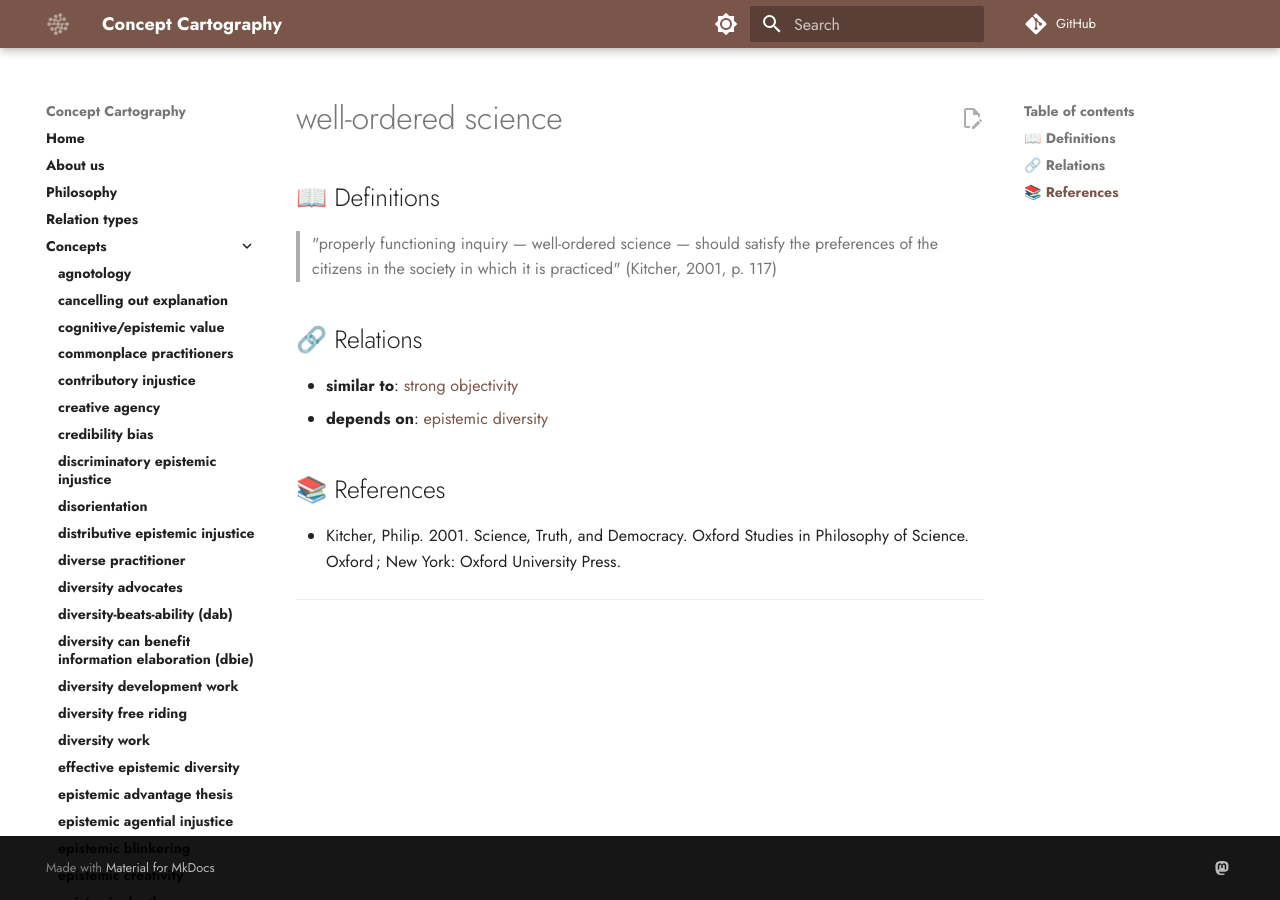
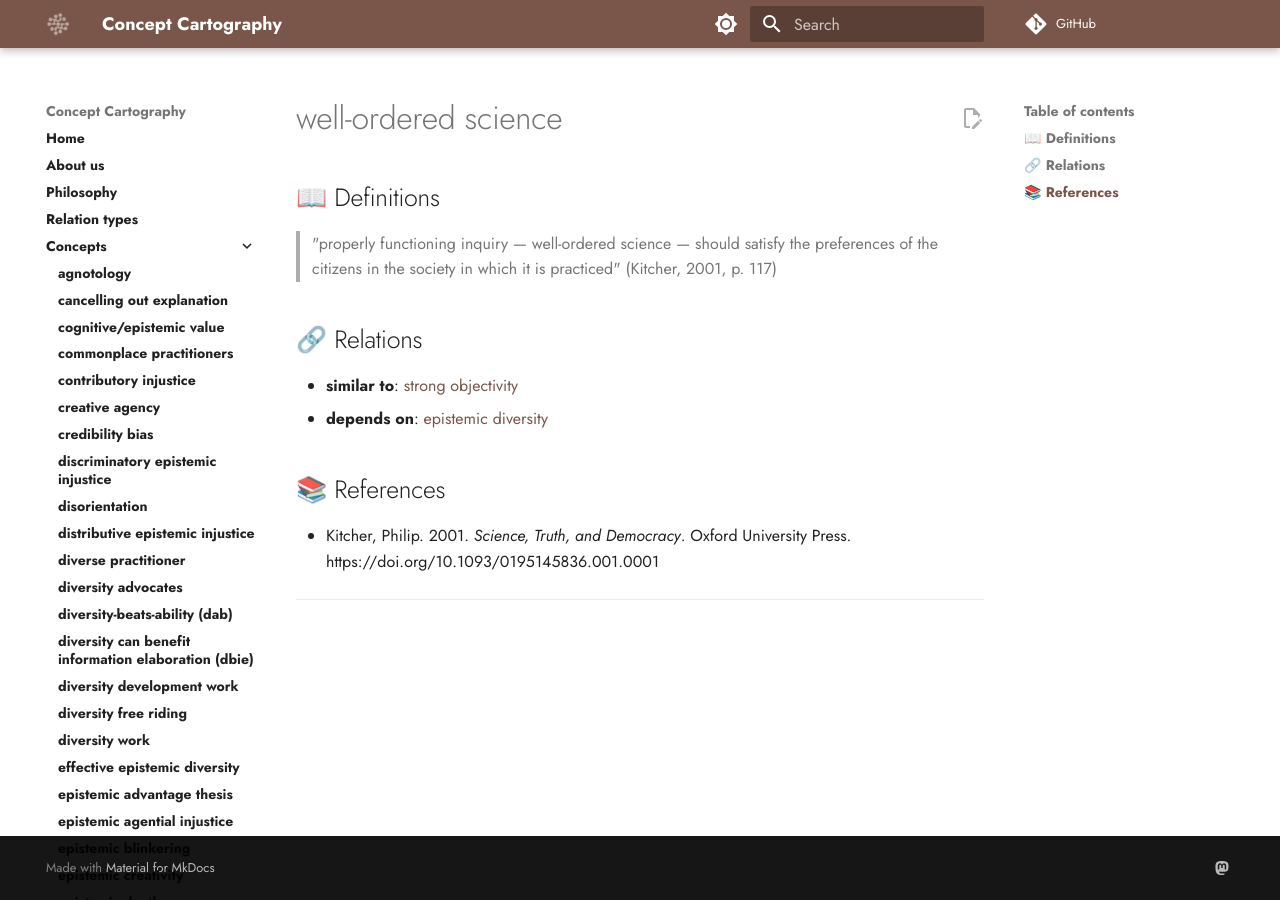
Before and after one commit to conceptcartography/conceptcartography, an MkDocs documentation site: the page built from docs/concepts/well-ordered-science.md, in a window 1280 px wide. Built offline with MkDocs 1.6.1 and Material for MkDocs 9.7.7, drawn with Linux system fonts in a browser that asks for light colours; comment, search, counter and statistics services are not loaded; the version menu is left out.

Commit message:
Update well-ordered-science.md
updated referencing format

```diff
--- a/docs/concepts/well-ordered-science.md
+++ b/docs/concepts/well-ordered-science.md
@@ -11,7 +11,7 @@
 
 ## 📚 References
 
-- Kitcher, Philip. 2001. Science, Truth, and Democracy. Oxford Studies in Philosophy of Science. Oxford ; New York: Oxford University Press.
+- Kitcher, Philip. 2001. _Science, Truth, and Democracy_. Oxford University Press. https://doi.org/10.1093/0195145836.001.0001
 
 ---
 
```
